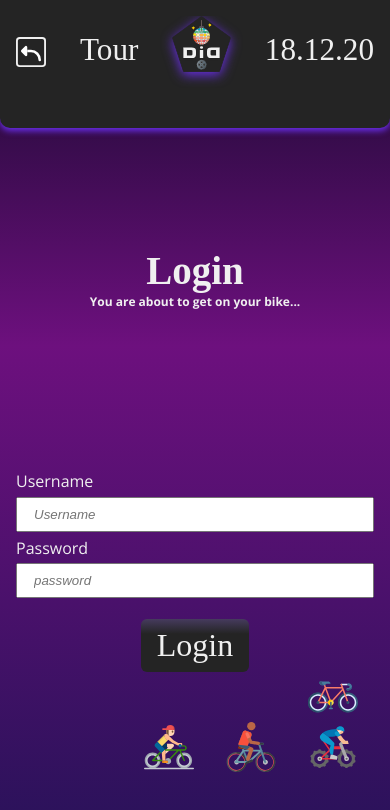
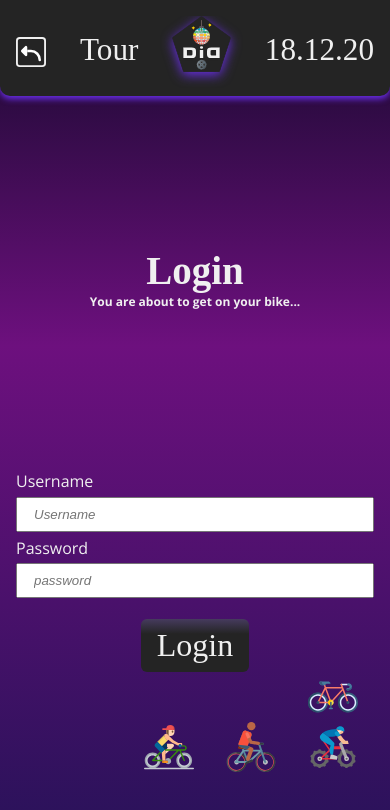
Before and after one commit to DiscoDevs/DispoDisco, a React (Create React App) app in the folder client/: page /login in a window 390 px wide. Shown: the top 810 px of the page. Built offline with nearby package versions, Linux system fonts and the light colour scheme; a web font is replaced by a local one.

Commit message:
:lipstick: Changed some style to add responsiveness

```diff
--- a/client/src/components/Header.js
+++ b/client/src/components/Header.js
@@ -9,6 +9,11 @@ import StatusBar from "../components/StatusBar";
 
 const date = getCurrentDateShort();
 const Header = ({ title, children }) => {
+  Header.propTypes = {
+    title: PropTypes.string,
+    children: PropTypes.node,
+  };
+
   const history = useHistory();
   return (
     <HeaderElement title={title}>
@@ -56,7 +61,7 @@ const HeaderText = styled.h2`
   display: flex;
   justify-content: ${(props) => (props.title ? "center" : "space-between")};
   padding-top: 1rem;
-  font-size: clamp(1.7rem, 8vw, 3.5rem);
+  font-size: clamp(1.5rem, 8vw, 3.5rem);
   font-weight: 400;
 `;
 const Logo = styled.img`
@@ -76,8 +81,5 @@ const Children = styled.div`
   align-items: flex-end;
   justify-content: ${(props) => (props.title ? "center" : "space-between")};
 `;
-Header.propTypes = {
-  title: PropTypes.string,
-  children: PropTypes.node,
-};
+
 export default Header;
--- a/client/src/components/HeaderMain.js
+++ b/client/src/components/HeaderMain.js
@@ -65,8 +65,9 @@ const HeaderMain = ({ handleChange }) => {
 
 export default HeaderMain;
 const Avatar = styled.img`
-  height: 50px;
+  height: clamp(35px, 7vw, 60px);
   border-radius: 50%;
+  border: 1px solid gold;
 `;
 const Infobox = styled.p`
   display: flex;
--- a/client/src/components/StatusBar.js
+++ b/client/src/components/StatusBar.js
@@ -7,17 +7,15 @@ const StatusBar = () => {
   let online = useOnline();
 
   const floatIn = useSpring({
-    backgroundColor: `rgba(230, 0, 0, ${online ? "0" : "1"})`,
+    backgroundColor: online ? "green" : "red",
     fontSize: online ? "0px" : "14px",
+    marginTop: online ? "0px" : "10px",
+    height: online ? "0px" : "26px",
   });
 
   return (
     <ContentWrapper online={online} style={floatIn}>
-      {online ? (
-        <span>🟢 Du bist online</span>
-      ) : (
-        <span>🔴 Du bist offline</span>
-      )}
+      {online ? <span>Du bist online</span> : <span>🔴 Du bist offline</span>}
     </ContentWrapper>
   );
 };
@@ -25,8 +23,7 @@ const ContentWrapper = styled(animated.div)`
   display: flex;
   justify-content: center;
   width: 100%;
-  margin: 1rem auto 0.5rem;
-  padding: 1;
+  min-height: 0px;
   span {
     text-align: center;
     padding-bottom: 0.5rem;
--- a/client/src/components/helpers/RiderSelect.js
+++ b/client/src/components/helpers/RiderSelect.js
@@ -45,7 +45,7 @@ const RiderSelect = ({ onRiderChange }) => {
 export default RiderSelect;
 const RiderGrid = styled(CardGrid)`
   grid-template-columns: repeat(auto-fit, minmax(80px, 1fr));
-  max-width: 500px;
+  max-width: clamp(310px, 70vw, 500px);
   grid-gap: 0.5rem;
 `;
 
```
